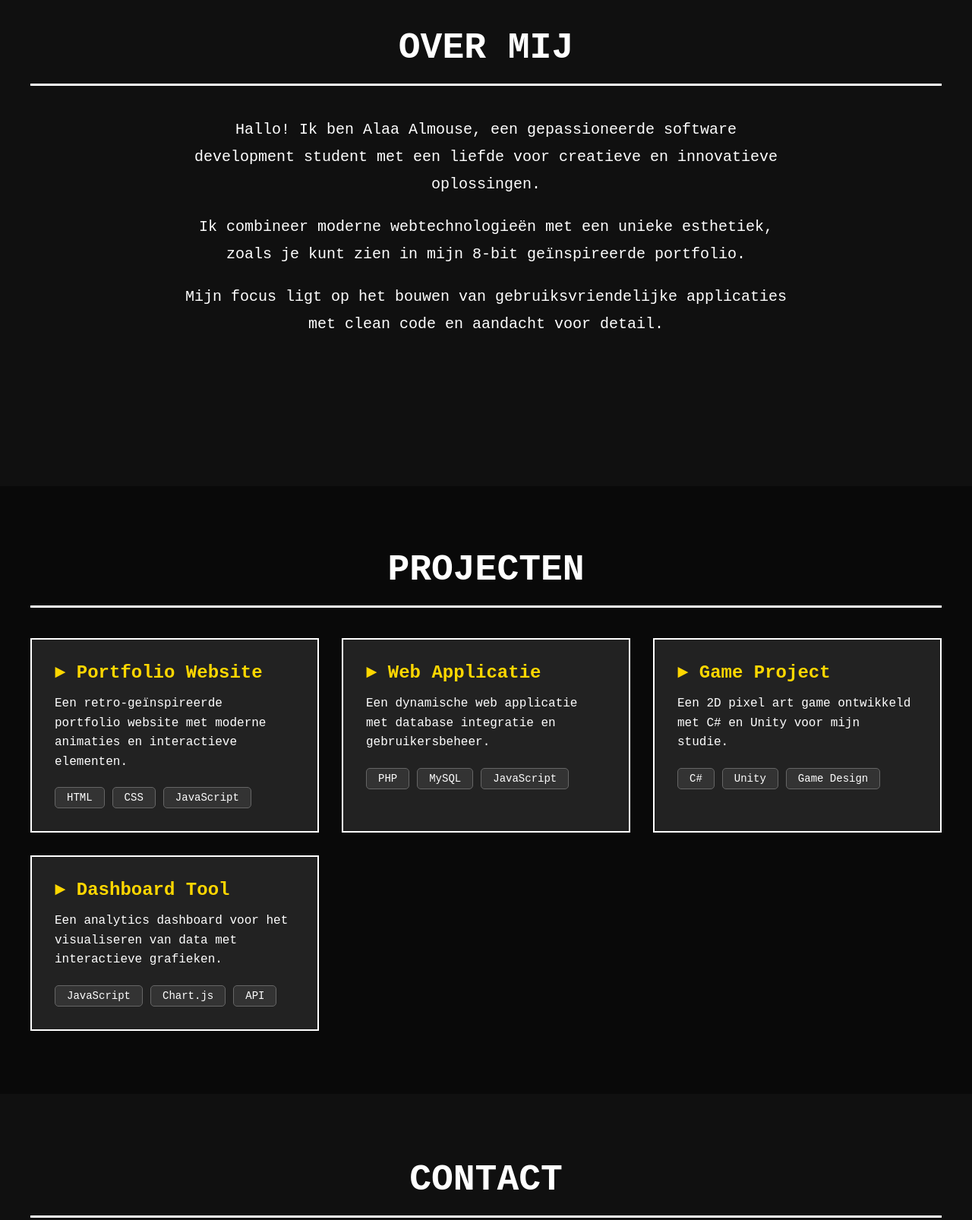
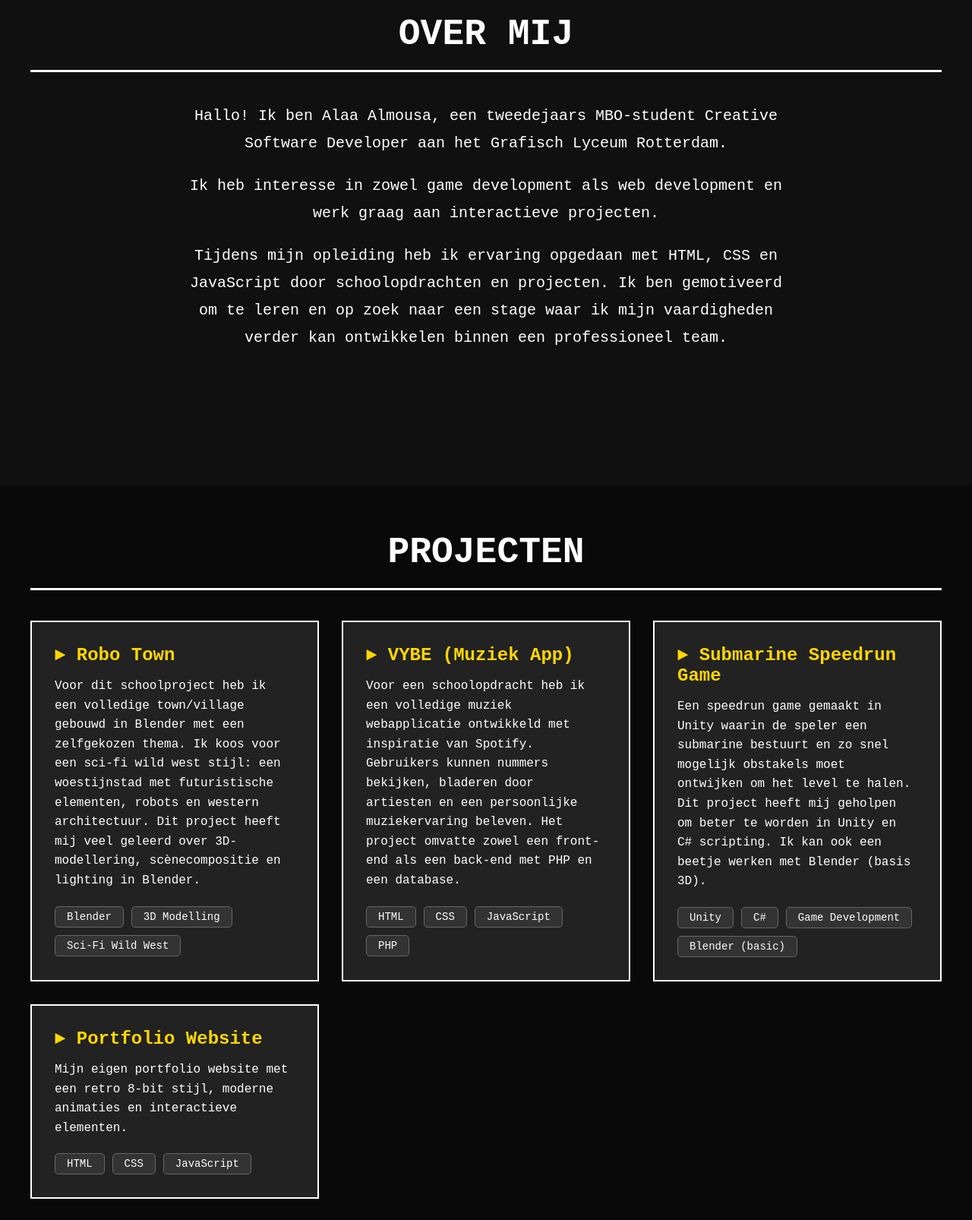
Before and after one commit to Alaa749/portfolio, a plain HTML site: page index.html in a window 1280 px wide. Shown: the part 960-2566 px from the top of the page at 76% size. Drawn offline with Linux system fonts and the light colour scheme.

Commit message:
Update index.html

```diff
--- a/index.html
+++ b/index.html
@@ -3,28 +3,31 @@
 <head>
     <meta charset="UTF-8">
     <meta name="viewport" content="width=device-width, initial-scale=1.0">
-    <title>Alaa Almouse - Portfolio</title>
+    <title>Alaa Almousa - Portfolio</title>
     <link rel="stylesheet" href="styles.css">
 </head>
 <body>
     <div class="stars" id="stars"></div>
 
     <section class="hero">
-        <a href="mailto:101450@glr.nl" class="contact-info">101450@glr.nl</a>
-        <a href="#contact" class="linkedin-link">LINKEDIN</a>
+        <a href="mailto:101450@glr.nl" class="contact-info" onclick="copyEmailFallback(event, '101450@glr.nl')">101450@glr.nl</a>
+
+        <a href="https://www.linkedin.com/in/alaa-almousa-655562328" class="linkedin-link" target="_blank" rel="noopener">
+            LINKEDIN
+        </a>
 
         <div class="open-to-work" onclick="document.getElementById('contact').scrollIntoView({behavior: 'smooth'})">
-            OPEN TO WORK!
+            OP ZOEK NAAR STAGIER!
         </div>
 
         <div class="hero-title">
             ALAA
-            <img src="knight.png" alt="Knight Character" class="pixel-char">
-            ALMOUSE
+            <img src="knightremovebg-preview 1.png" alt="Knight Character" class="pixel-char">
+            ALMOUSA
         </div>
 
-        <div class="subtitle">creative software developer student</div>
-        <div class="skills">HTML, CSS, JS, PHP, C#</div>
+        <div class="subtitle">MBO Creative Software Developer (2e jaar)</div>
+        <div class="skills">HTML, CSS, JavaScript, PHP, C#, Unity</div>
 
         <div class="scroll-indicator" onclick="document.getElementById('about').scrollIntoView({behavior: 'smooth'})"></div>
     </section>
@@ -34,13 +37,14 @@
             <h2>OVER MIJ</h2>
             <div class="about-content">
                 <p style="margin-bottom: 20px;">
-                    Hallo! Ik ben Alaa Almouse, een gepassioneerde software development student met een liefde voor creatieve en innovatieve oplossingen.
+                    Hallo! Ik ben Alaa Almousa, een tweedejaars MBO-student Creative Software Developer aan het Grafisch Lyceum Rotterdam.
                 </p>
                 <p style="margin-bottom: 20px;">
-                    Ik combineer moderne webtechnologieën met een unieke esthetiek, zoals je kunt zien in mijn 8-bit geïnspireerde portfolio.
+                    Ik heb interesse in zowel game development als web development en werk graag aan interactieve projecten.
                 </p>
                 <p>
-                    Mijn focus ligt op het bouwen van gebruiksvriendelijke applicaties met clean code en aandacht voor detail.
+                    Tijdens mijn opleiding heb ik ervaring opgedaan met HTML, CSS en JavaScript door schoolopdrachten en projecten.
+                    Ik ben gemotiveerd om te leren en op zoek naar een stage waar ik mijn vaardigheden verder kan ontwikkelen binnen een professioneel team.
                 </p>
             </div>
         </div>
@@ -50,9 +54,56 @@
         <div class="container">
             <h2>PROJECTEN</h2>
             <div class="projects-grid">
+
+                <div class="project-card">
+                    <h3>► Robo Town</h3>
+                    <p>
+                        Voor dit schoolproject heb ik een volledige town/village gebouwd in Blender met een zelfgekozen thema.
+                        Ik koos voor een sci-fi wild west stijl: een woestijnstad met futuristische elementen, robots en western architectuur.
+                        Dit project heeft mij veel geleerd over 3D-modellering, scènecompositie en lighting in Blender.
+                    </p>
+                    <div class="project-tech">
+                        <span class="tech-tag">Blender</span>
+                        <span class="tech-tag">3D Modelling</span>
+                        <span class="tech-tag">Sci-Fi Wild West</span>
+                    </div>
+                </div>
+
+                <div class="project-card">
+                    <h3>► VYBE (Muziek App)</h3>
+                    <p>
+                        Voor een schoolopdracht heb ik een volledige muziek webapplicatie ontwikkeld met inspiratie van Spotify.
+                        Gebruikers kunnen nummers bekijken, bladeren door artiesten en een persoonlijke muziekervaring beleven.
+                        Het project omvatte zowel een front-end als een back-end met PHP en een database.
+                    </p>
+                    <div class="project-tech">
+                        <span class="tech-tag">HTML</span>
+                        <span class="tech-tag">CSS</span>
+                        <span class="tech-tag">JavaScript</span>
+                        <span class="tech-tag">PHP</span>
+                    </div>
+                </div>
+
+                <div class="project-card">
+                    <h3>► Submarine Speedrun Game</h3>
+                    <p>
+                        Een speedrun game gemaakt in Unity waarin de speler een submarine bestuurt en zo snel mogelijk obstakels moet ontwijken
+                        om het level te halen. Dit project heeft mij geholpen om beter te worden in Unity en C# scripting.
+                        Ik kan ook een beetje werken met Blender (basis 3D).
+                    </p>
+                    <div class="project-tech">
+                        <span class="tech-tag">Unity</span>
+                        <span class="tech-tag">C#</span>
+                        <span class="tech-tag">Game Development</span>
+                        <span class="tech-tag">Blender (basic)</span>
+                    </div>
+                </div>
+
                 <div class="project-card">
                     <h3>► Portfolio Website</h3>
-                    <p>Een retro-geïnspireerde portfolio website met moderne animaties en interactieve elementen.</p>
+                    <p>
+                        Mijn eigen portfolio website met een retro 8-bit stijl, moderne animaties en interactieve elementen.
+                    </p>
                     <div class="project-tech">
                         <span class="tech-tag">HTML</span>
                         <span class="tech-tag">CSS</span>
@@ -60,35 +111,6 @@
                     </div>
                 </div>
 
-                <div class="project-card">
-                    <h3>► Web Applicatie</h3>
-                    <p>Een dynamische web applicatie met database integratie en gebruikersbeheer.</p>
-                    <div class="project-tech">
-                        <span class="tech-tag">PHP</span>
-                        <span class="tech-tag">MySQL</span>
-                        <span class="tech-tag">JavaScript</span>
-                    </div>
-                </div>
-
-                <div class="project-card">
-                    <h3>► Game Project</h3>
-                    <p>Een 2D pixel art game ontwikkeld met C# en Unity voor mijn studie.</p>
-                    <div class="project-tech">
-                        <span class="tech-tag">C#</span>
-                        <span class="tech-tag">Unity</span>
-                        <span class="tech-tag">Game Design</span>
-                    </div>
-                </div>
-
-                <div class="project-card">
-                    <h3>► Dashboard Tool</h3>
-                    <p>Een analytics dashboard voor het visualiseren van data met interactieve grafieken.</p>
-                    <div class="project-tech">
-                        <span class="tech-tag">JavaScript</span>
-                        <span class="tech-tag">Chart.js</span>
-                        <span class="tech-tag">API</span>
-                    </div>
-                </div>
             </div>
         </div>
     </section>
@@ -98,7 +120,8 @@
             <h2>CONTACT</h2>
             <div class="contact-content">
                 <p style="font-size: 20px; margin-bottom: 30px;">
-                    Ben je op zoek naar een gemotiveerde developer? Laten we samenwerken!
+                    Op zoek naar een gemotiveerde stagiair in Web of Game Development?
+Ik kom graag met je in contact!
                 </p>
 
                 <div class="contact-form">
@@ -109,14 +132,13 @@
                 </div>
 
                 <div class="social-links">
-                    <a href="mailto:101450@glr.nl">EMAIL</a>
-                    <a href="#" target="_blank">LINKEDIN</a>
-                    <a href="#" target="_blank">GITHUB</a>
+                    <a href="mailto:101450@glr.nl" onclick="copyEmailFallback(event, '101450@glr.nl')">EMAIL</a>
+                    <a href="https://www.linkedin.com/in/alaa-almousa-655562328" target="_blank" rel="noopener">LINKEDIN</a>
                 </div>
             </div>
         </div>
     </section>
 
-    <script src="script.js"></script>
+    <script src="1script.js"></script>
 </body>
 </html>
```
